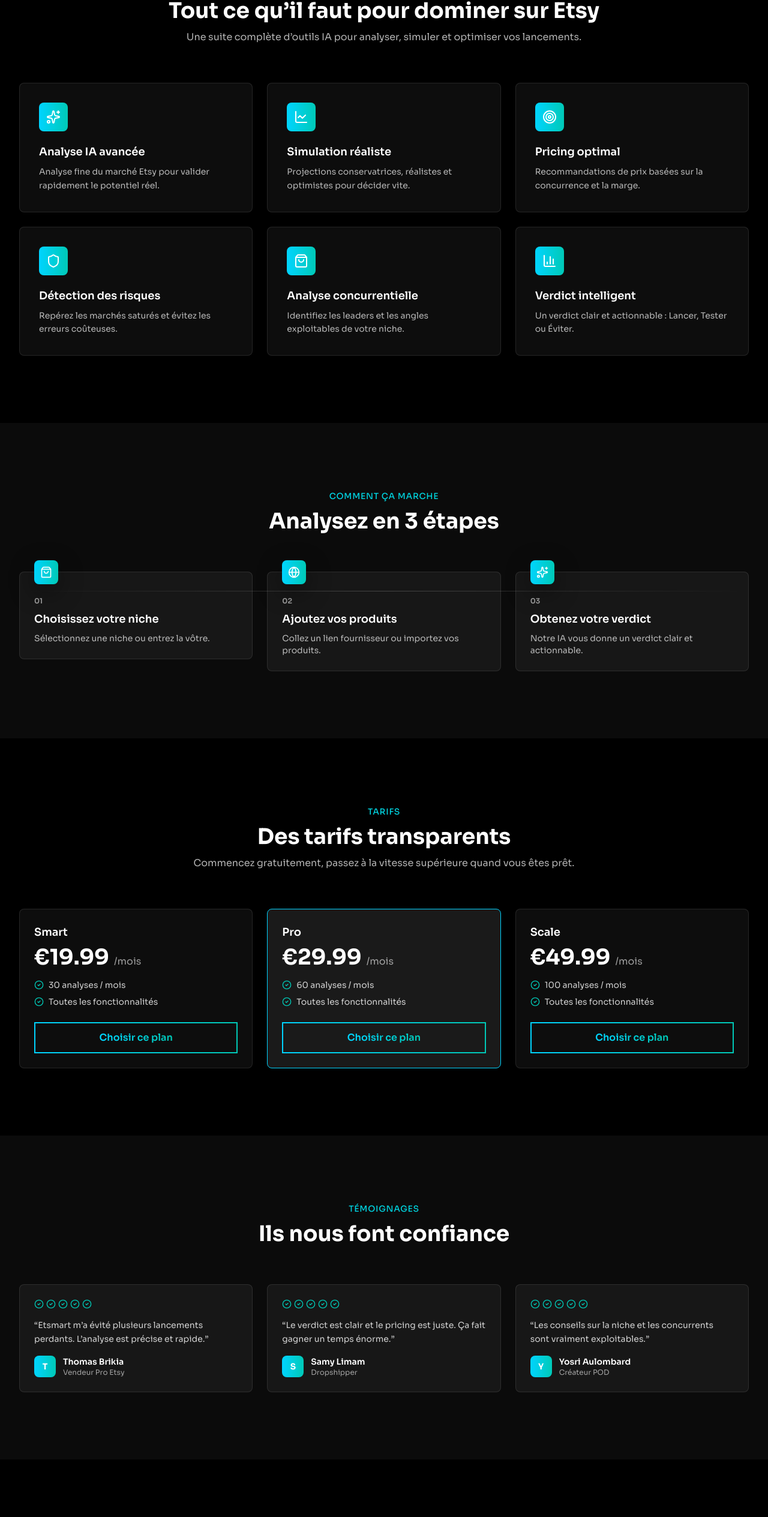
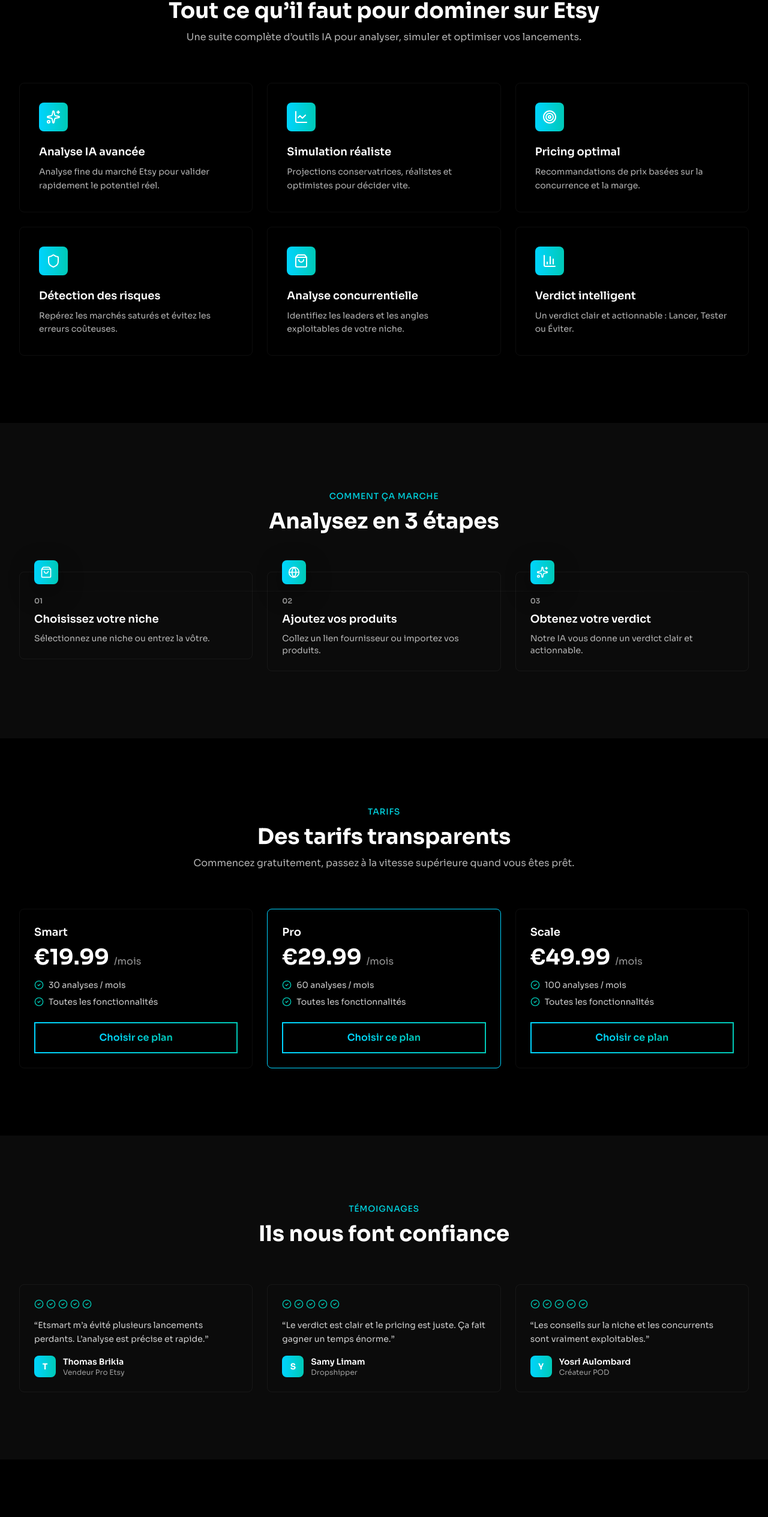
Before and after one commit to elky431-debug/Etsmart, a Next.js app: page / in a window 1280 px wide. Shown: the part 946-3475 px from the top of the page at 60% size. Built offline with nearby package versions, Linux system fonts and the light colour scheme; no server answers.

Commit message:
Style: Réduction des effets de lumière blanche (bordures et fonds transparents)

```diff
--- a/src/app/page.tsx
+++ b/src/app/page.tsx
@@ -230,7 +230,7 @@ export default function HomePage() {
                   e.stopPropagation();
                   setMobileMenuOpen(prev => !prev);
                 }}
-                className="md:hidden w-9 h-9 rounded-lg bg-white/10 hover:bg-white/20 flex items-center justify-center active:scale-95 transition-all duration-100 cursor-pointer"
+                className="md:hidden w-9 h-9 rounded-lg bg-transparent border border-white/5 hover:border-white/10 flex items-center justify-center active:scale-95 transition-all duration-100 cursor-pointer"
                 aria-label="Toggle menu"
                 type="button"
               >
@@ -251,7 +251,7 @@ export default function HomePage() {
               className="fixed inset-0 bg-black/60 z-40 md:hidden"
             />
             <div
-              className="fixed top-20 left-1/2 -translate-x-1/2 w-[90vw] max-w-sm bg-black/80 border border-white/10 rounded-lg z-50 md:hidden overflow-hidden"
+              className="fixed top-20 left-1/2 -translate-x-1/2 w-[90vw] max-w-sm bg-black/80 border border-white/5 rounded-lg z-50 md:hidden overflow-hidden"
               onClick={(e) => e.stopPropagation()}
             >
               <div className="p-6 space-y-4">
@@ -274,7 +274,7 @@ export default function HomePage() {
                 ) : (
                   <>
                     <Link href="/login" onClick={() => setMobileMenuOpen(false)}>
-                      <button className="w-full px-4 py-3 border border-white/30 text-white font-semibold rounded-lg cursor-pointer">
+                      <button className="w-full px-4 py-3 border border-white/10 text-white font-semibold rounded-lg cursor-pointer">
                         Connexion
                       </button>
                     </Link>
@@ -361,7 +361,7 @@ export default function HomePage() {
           <div className="grid md:grid-cols-2 lg:grid-cols-3 gap-4 sm:gap-6">
             {features.map((feature, index) => (
               <AnimatedCard key={feature.title} delay={index * 0.1}>
-                <div className="p-6 sm:p-8 rounded-lg border border-white/10 bg-white/5 hover:bg-white/10 transition-colors">
+                <div className="p-6 sm:p-8 rounded-lg border border-white/5 bg-transparent hover:border-white/10 transition-colors">
                   <div className={`w-12 h-12 rounded-lg flex items-center justify-center mb-5 ${
                     process.env.NODE_ENV === 'development'
                       ? 'bg-gradient-to-r from-[#00d4ff] to-[#00c9b7]'
@@ -396,7 +396,7 @@ export default function HomePage() {
 
           <div className="relative">
             {/* Ligne conductrice */}
-            <div className="hidden md:block absolute top-8 left-0 right-0 h-px bg-gradient-to-r from-transparent via-white/20 to-transparent" />
+            <div className="hidden md:block absolute top-8 left-0 right-0 h-px bg-gradient-to-r from-transparent via-white/5 to-transparent" />
             <div className="grid md:grid-cols-3 gap-6">
               {[
                 { step: '01', icon: ShoppingBag, title: 'Choisissez votre niche', description: 'Sélectionnez une niche ou entrez la vôtre.' },
@@ -404,7 +404,7 @@ export default function HomePage() {
                 { step: '03', icon: Sparkles, title: 'Obtenez votre verdict', description: 'Notre IA vous donne un verdict clair et actionnable.' },
               ].map((item, index) => (
                 <AnimatedCard key={item.step} delay={index * 0.15}>
-                  <div className="relative p-6 pt-10 rounded-lg border border-white/10 bg-white/5">
+                  <div className="relative p-6 pt-10 rounded-lg border border-white/5 bg-transparent">
                     <div className={`absolute -top-5 left-6 w-10 h-10 rounded-lg flex items-center justify-center shadow-lg ${
                       process.env.NODE_ENV === 'development'
                         ? 'bg-gradient-to-r from-[#00d4ff] to-[#00c9b7] shadow-[#00d4ff]/30'
@@ -449,7 +449,7 @@ export default function HomePage() {
               <AnimatedCard key={plan.name} delay={index * 0.15}>
                 <div
                   className={`p-6 rounded-lg border ${
-                    plan.popular ? 'border-[#00d4ff] bg-white/10' : 'border-white/10 bg-white/5'
+                    plan.popular ? 'border-[#00d4ff] bg-transparent' : 'border-white/5 bg-transparent'
                   }`}
                 >
                   <h3 className="text-lg font-semibold text-white mb-2">{plan.name}</h3>
@@ -505,7 +505,7 @@ export default function HomePage() {
           <div className="grid md:grid-cols-3 gap-6">
             {testimonials.map((t, index) => (
               <AnimatedCard key={t.name} delay={index * 0.1}>
-                <div className="p-6 rounded-lg border border-white/10 bg-white/5">
+                <div className="p-6 rounded-lg border border-white/5 bg-transparent">
                   <div className="flex items-center gap-1 mb-4">
                     {Array.from({ length: t.rating }).map((_, i) => (
                       <CheckCircle2 key={i} className={`w-4 h-4 ${
@@ -570,7 +570,7 @@ export default function HomePage() {
       </section>
 
       {/* Footer */}
-      <footer className="py-10 border-t border-white/10 bg-[#0b0b0b]">
+      <footer className="py-10 border-t border-white/5 bg-[#0b0b0b]">
         <div className="max-w-7xl mx-auto px-4 sm:px-6 lg:px-8 flex flex-col md:flex-row items-center justify-between gap-6">
           <Link
             href="/"
```
